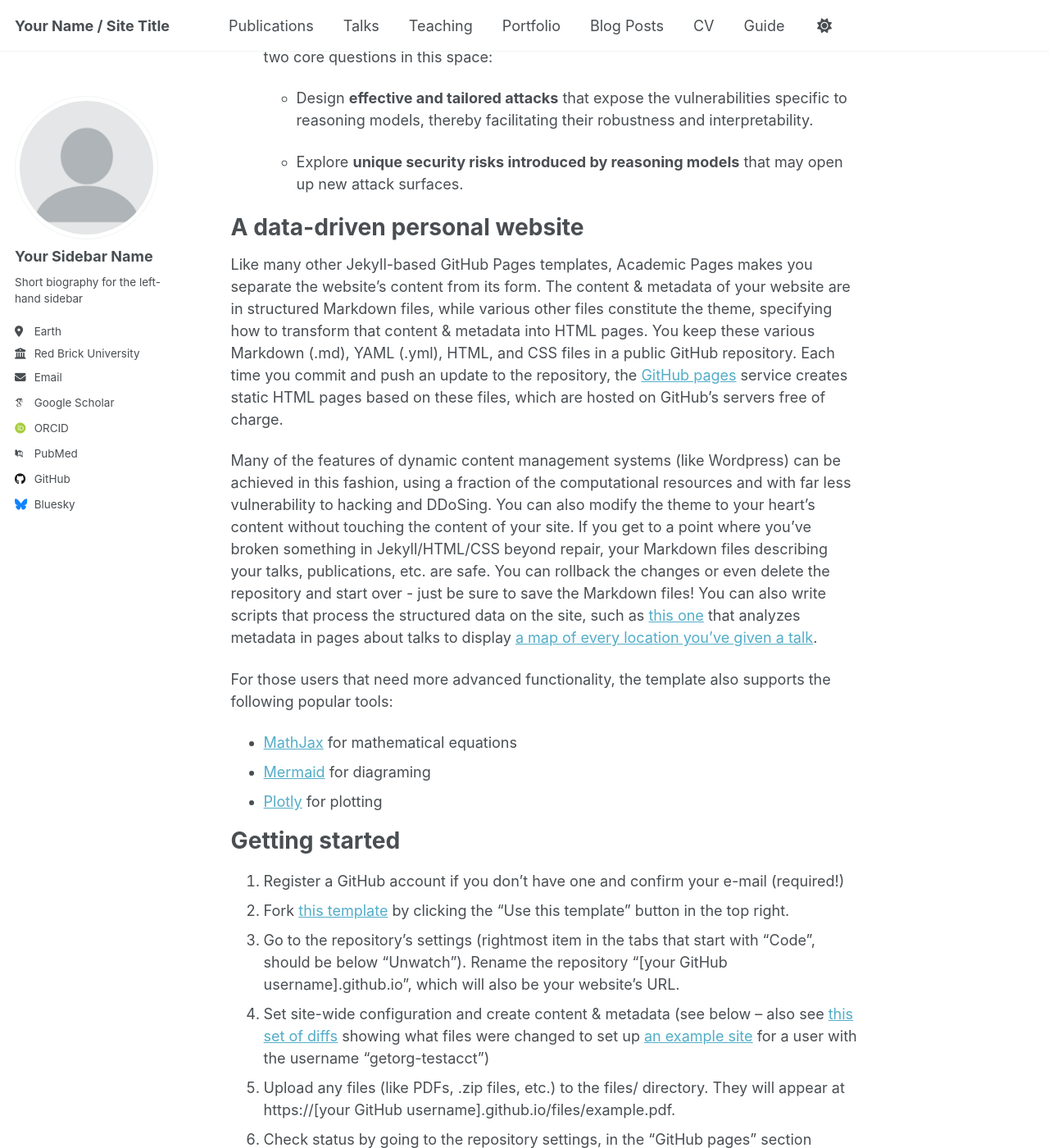
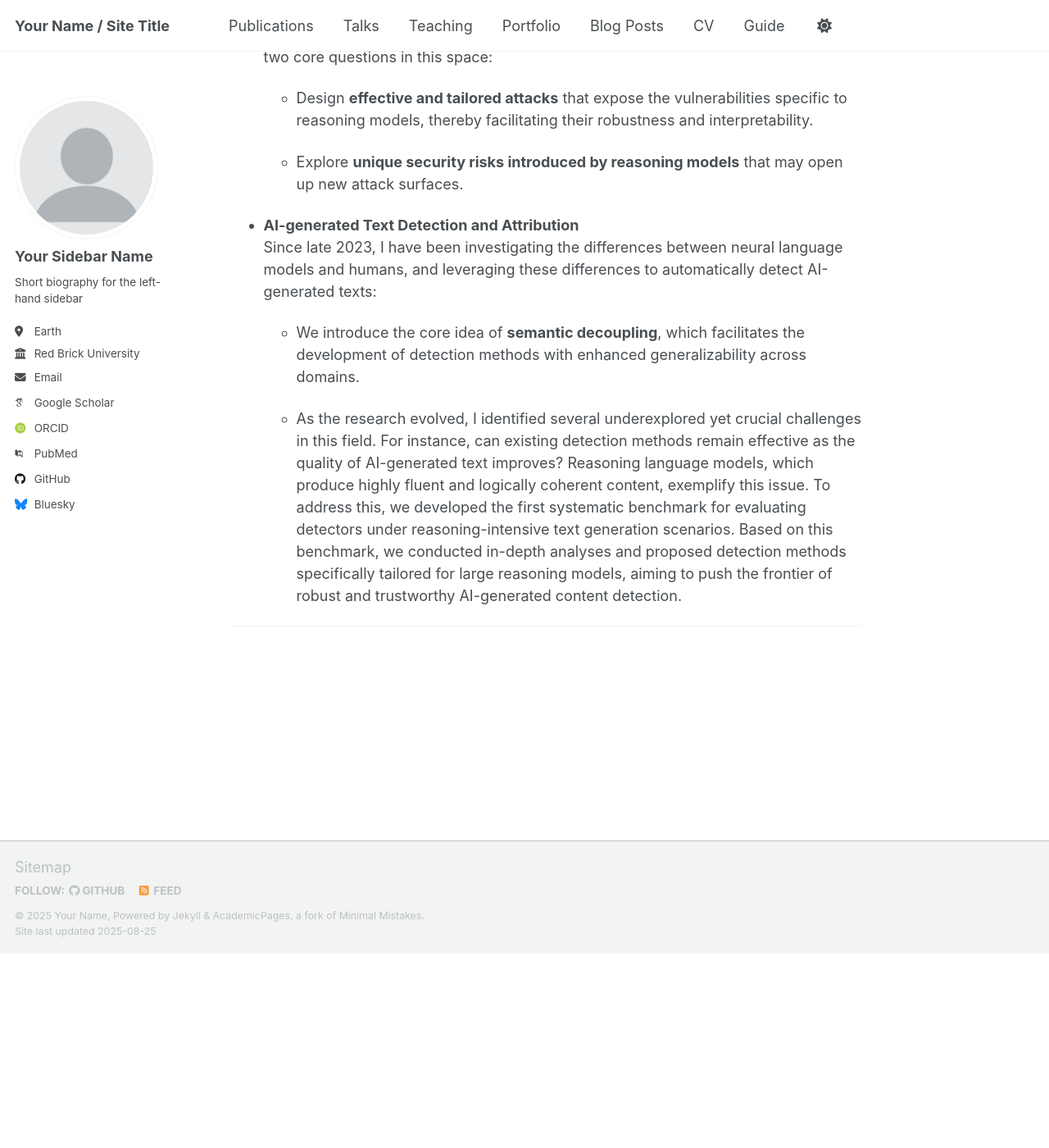
Before and after one commit to happy-Moer/yuxiao.github.io, a Jekyll site: the page built from _pages/about.md, in a window 1280 px wide and 1400 px high, scrolled down 549 px. Shown: the whole window at 82% size. Built offline with Jekyll 4.4.1, drawn with Linux system fonts in a browser that asks for light colours; some web fonts are replaced; a script that is not in the unit is left out; after the commit the page ends 1712 px from its top, so only the background shows below that; some of the changed text lies outside the part shown.

Commit message:
Update about.md

```diff
--- a/_pages/about.md
+++ b/_pages/about.md
@@ -26,47 +26,11 @@ My research interests lie in Trustworthy Machine Learning, Large Reasoning Model
 
   - Explore **unique security risks introduced by reasoning models** that may open up new attack surfaces.
 
+- **AI-generated Text Detection and Attribution**
+  Since late 2023, I have been investigating the differences between neural language models and humans, and leveraging these differences to automatically detect AI-generated texts:
 
-A data-driven personal website
-======
-Like many other Jekyll-based GitHub Pages templates, Academic Pages makes you separate the website's content from its form. The content & metadata of your website are in structured Markdown files, while various other files constitute the theme, specifying how to transform that content & metadata into HTML pages. You keep these various Markdown (.md), YAML (.yml), HTML, and CSS files in a public GitHub repository. Each time you commit and push an update to the repository, the [GitHub pages](https://pages.github.com/) service creates static HTML pages based on these files, which are hosted on GitHub's servers free of charge.
+  - We introduce the core idea of **semantic decoupling**, which facilitates the development of detection methods with enhanced generalizability across domains.
 
-Many of the features of dynamic content management systems (like Wordpress) can be achieved in this fashion, using a fraction of the computational resources and with far less vulnerability to hacking and DDoSing. You can also modify the theme to your heart's content without touching the content of your site. If you get to a point where you've broken something in Jekyll/HTML/CSS beyond repair, your Markdown files describing your talks, publications, etc. are safe. You can rollback the changes or even delete the repository and start over - just be sure to save the Markdown files! You can also write scripts that process the structured data on the site, such as [this one](https://github.com/academicpages/academicpages.github.io/blob/master/talkmap.ipynb) that analyzes metadata in pages about talks to display [a map of every location you've given a talk](https://academicpages.github.io/talkmap.html).
+  - As the research evolved, I identified several underexplored yet crucial challenges in this field. For instance, can existing detection methods remain effective as the quality of AI-generated text improves? Reasoning language models, which produce highly fluent and logically coherent content, exemplify this issue. To address this, we developed the first systematic benchmark for evaluating detectors under reasoning-intensive text generation scenarios. Based on this benchmark, we conducted in-depth analyses and proposed detection methods specifically tailored for large reasoning models, aiming to push the frontier of robust and trustworthy AI-generated content detection.
 
-For those users that need more advanced functionality, the template also supports the following popular tools:
-- [MathJax](https://www.mathjax.org/) for mathematical equations
-- [Mermaid](https://mermaid.js.org/) for diagraming
-- [Plotly](https://plotly.com/javascript/) for plotting
-
-Getting started
-======
-1. Register a GitHub account if you don't have one and confirm your e-mail (required!)
-1. Fork [this template](https://github.com/academicpages/academicpages.github.io) by clicking the "Use this template" button in the top right.
-1. Go to the repository's settings (rightmost item in the tabs that start with "Code", should be below "Unwatch"). Rename the repository "[your GitHub username].github.io", which will also be your website's URL.
-1. Set site-wide configuration and create content & metadata (see below -- also see [this set of diffs](http://archive.is/3TPas) showing what files were changed to set up [an example site](https://getorg-testacct.github.io) for a user with the username "getorg-testacct")
-1. Upload any files (like PDFs, .zip files, etc.) to the files/ directory. They will appear at https://[your GitHub username].github.io/files/example.pdf.
-1. Check status by going to the repository settings, in the "GitHub pages" section
-
-Site-wide configuration
-------
-The main configuration file for the site is in the base directory in [_config.yml](https://github.com/academicpages/academicpages.github.io/blob/master/_config.yml), which defines the content in the sidebars and other site-wide features. You will need to replace the default variables with ones about yourself and your site's github repository. The configuration file for the top menu is in [_data/navigation.yml](https://github.com/academicpages/academicpages.github.io/blob/master/_data/navigation.yml). For example, if you don't have a portfolio or blog posts, you can remove those items from that navigation.yml file to remove them from the header.
-
-Create content & metadata
-------
-For site content, there is one Markdown file for each type of content, which are stored in directories like _publications, _talks, _posts, _teaching, or _pages. For example, each talk is a Markdown file in the [_talks directory](https://github.com/academicpages/academicpages.github.io/tree/master/_talks). At the top of each Markdown file is structured data in YAML about the talk, which the theme will parse to do lots of cool stuff. The same structured data about a talk is used to generate the list of talks on the [Talks page](https://academicpages.github.io/talks), each [individual page](https://academicpages.github.io/talks/2012-03-01-talk-1) for specific talks, the talks section for the [CV page](https://academicpages.github.io/cv), and the [map of places you've given a talk](https://academicpages.github.io/talkmap.html) (if you run this [python file](https://github.com/academicpages/academicpages.github.io/blob/master/talkmap.py) or [Jupyter notebook](https://github.com/academicpages/academicpages.github.io/blob/master/talkmap.ipynb), which creates the HTML for the map based on the contents of the _talks directory).
-
-**Markdown generator**
-
-The repository includes [a set of Jupyter notebooks](https://github.com/academicpages/academicpages.github.io/tree/master/markdown_generator
-) that converts a CSV containing structured data about talks or presentations into individual Markdown files that will be properly formatted for the Academic Pages template. The sample CSVs in that directory are the ones I used to create my own personal website at stuartgeiger.com. My usual workflow is that I keep a spreadsheet of my publications and talks, then run the code in these notebooks to generate the Markdown files, then commit and push them to the GitHub repository.
-
-How to edit your site's GitHub repository
-------
-Many people use a git client to create files on their local computer and then push them to GitHub's servers. If you are not familiar with git, you can directly edit these configuration and Markdown files directly in the github.com interface. Navigate to a file (like [this one](https://github.com/academicpages/academicpages.github.io/blob/master/_talks/2012-03-01-talk-1.md) and click the pencil icon in the top right of the content preview (to the right of the "Raw | Blame | History" buttons). You can delete a file by clicking the trashcan icon to the right of the pencil icon. You can also create new files or upload files by navigating to a directory and clicking the "Create new file" or "Upload files" buttons.
-
-Example: editing a Markdown file for a talk
-![Editing a Markdown file for a talk](/images/editing-talk.png)
-
-For more info
-------
-More info about configuring Academic Pages can be found in [the guide](https://academicpages.github.io/markdown/), the [growing wiki](https://github.com/academicpages/academicpages.github.io/wiki), and you can always [ask a question on GitHub](https://github.com/academicpages/academicpages.github.io/discussions). The [guides for the Minimal Mistakes theme](https://mmistakes.github.io/minimal-mistakes/docs/configuration/) (which this theme was forked from) might also be helpful.
+---
```
